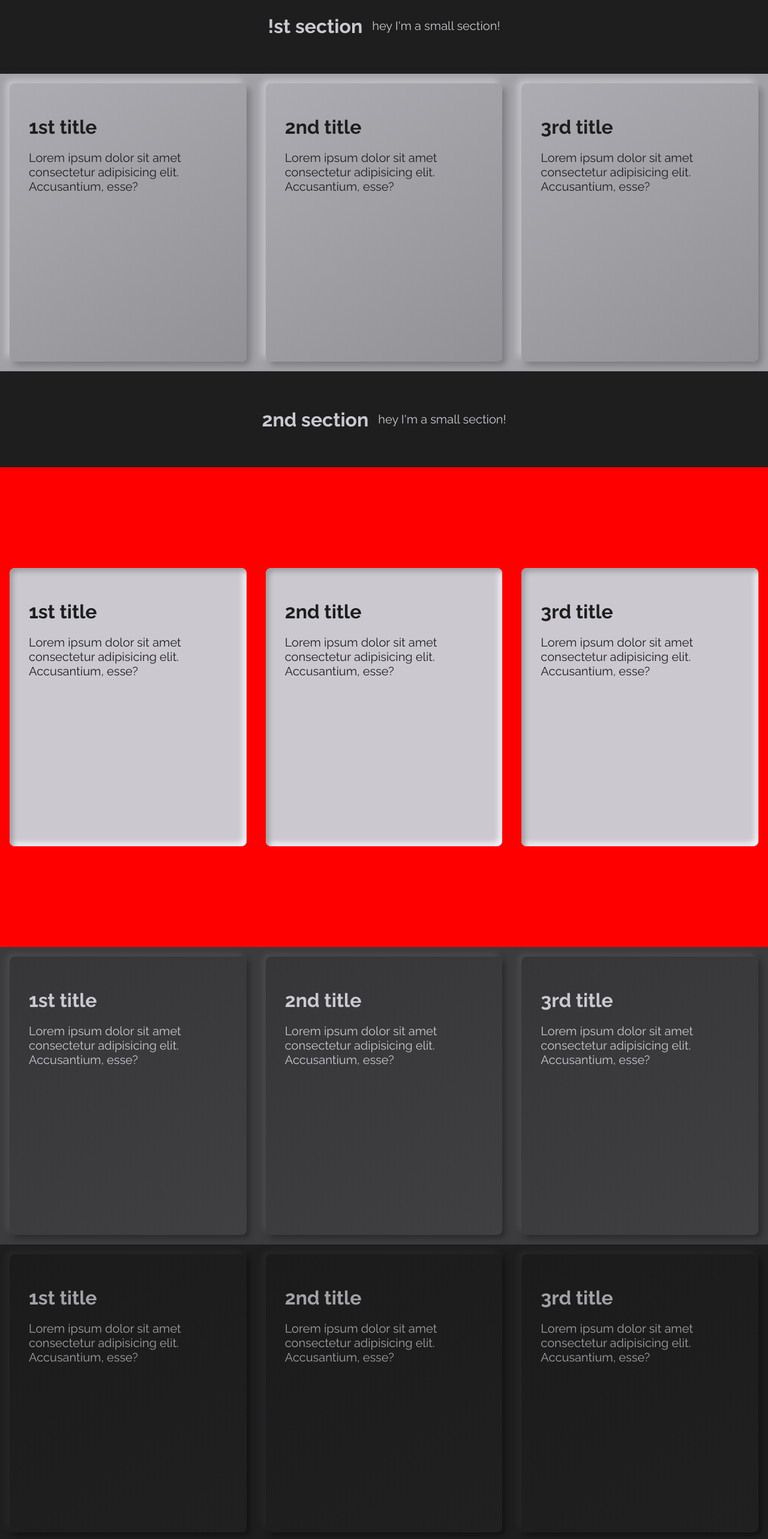
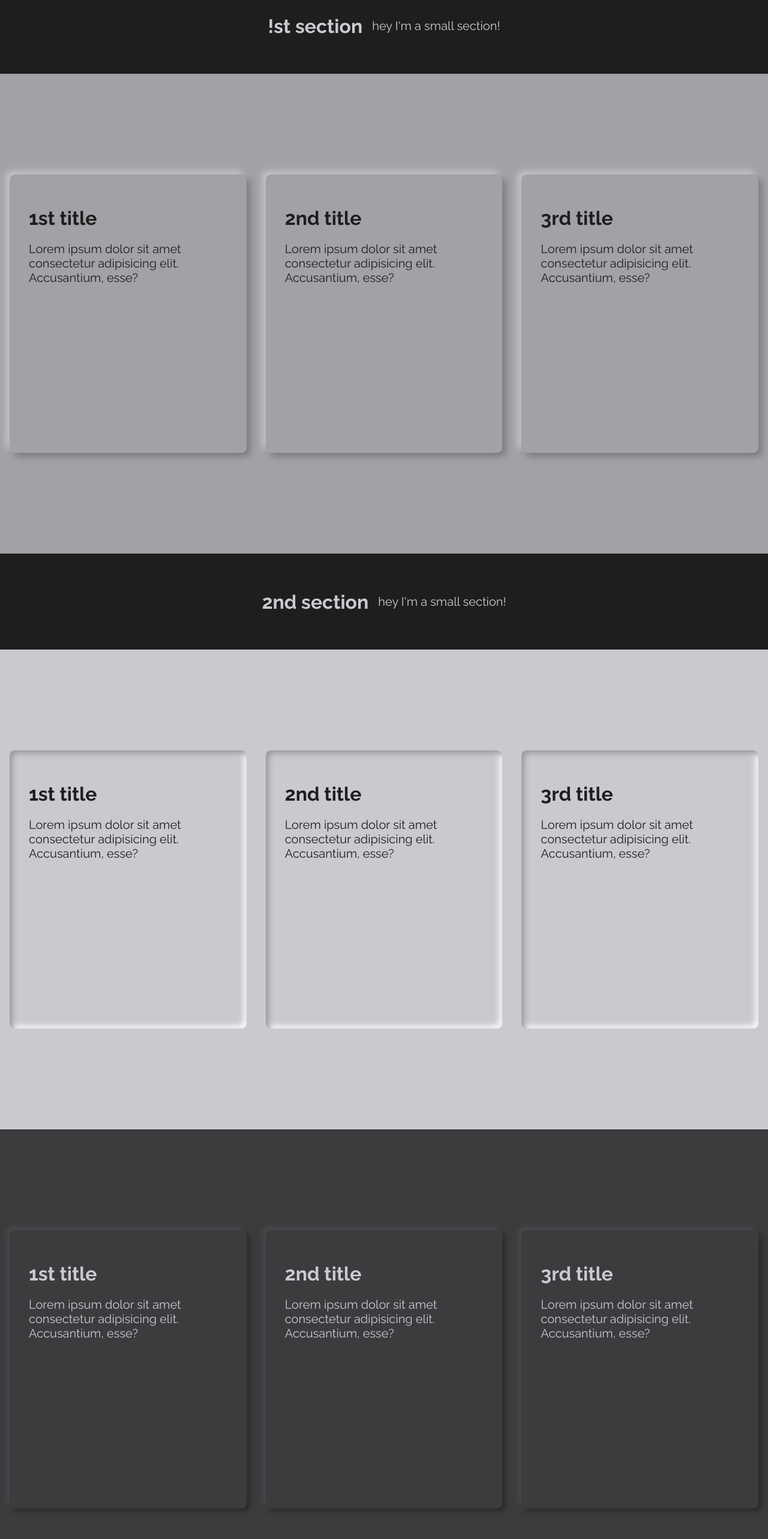
Before and after one commit to MaciejFigat/PTHome, a React (Create React App) app in the folder frontend/: page / in a window 1280 px wide. Shown: the part 200-2766 px from the top of the page at 60% size. Built offline with nearby package versions, Linux system fonts and the light colour scheme.

Commit message:
changed sectionCards extensively, remade it so there is only one CardContainer and Card component and it changes its particular variables according to props passed to the component - in this case it reads the variant, removed all uneccessary now code

```diff
--- a/frontend/src/components/SectionCards.tsx
+++ /dev/null
@@ -1,69 +0,0 @@
-import React from 'react'
-import {
-  CardContainer,
-  CardContainerDark,
-  CardContainerPrimary,
-  CardContainerSecondary,
-  Card,
-  CardDark,
-  CardPrimary,
-  CardSecondary,
-  CardTitle,
-  CardContent,
-} from '../styles/sectionCards'
-interface SectionCardsProps {
-  cardData: { id: Number; title: String; description: String }[]
-  variant?: 'dark' | 'light' | 'primary' | 'secondary'
-}
-
-const SectionCards: React.FC<SectionCardsProps> = ({ cardData, variant }) => {
-  return (
-    <>
-      {variant === 'dark' && (
-        <CardContainerDark>
-          {cardData &&
-            cardData.map((example) => (
-              <CardDark key={example.id}>
-                <CardTitle>{example.title}</CardTitle>
-                <CardContent>{example.description}</CardContent>
-              </CardDark>
-            ))}
-        </CardContainerDark>
-      )}
-      {variant === 'primary' && (
-        <CardContainerPrimary>
-          {cardData &&
-            cardData.map((example) => (
-              <CardPrimary key={example.id}>
-                <CardTitle>{example.title}</CardTitle>
-                <CardContent>{example.description}</CardContent>
-              </CardPrimary>
-            ))}
-        </CardContainerPrimary>
-      )}
-      {variant === 'secondary' && (
-        <CardContainerSecondary>
-          {cardData &&
-            cardData.map((example) => (
-              <CardSecondary key={example.id}>
-                <CardTitle>{example.title}</CardTitle>
-                <CardContent>{example.description}</CardContent>
-              </CardSecondary>
-            ))}
-        </CardContainerSecondary>
-      )}
-      {!variant && (
-        <CardContainer>
-          {cardData &&
-            cardData.map((example) => (
-              <Card key={example.id}>
-                <CardTitle>{example.title}</CardTitle>
-                <CardContent>{example.description}</CardContent>
-              </Card>
-            ))}
-        </CardContainer>
-      )}
-    </>
-  )
-}
-export default SectionCards
--- a/frontend/src/components/SectionCardsv2.tsx
+++ b/frontend/src/components/SectionCardsv2.tsx
@@ -1,7 +1,7 @@
 import React from 'react'
 import {
-  CardContainerSecondary,
-  CardSecondary,
+  CardContainer,
+  Card,
   CardTitle,
   CardContent,
 } from '../styles/sectionCards'
@@ -15,15 +15,15 @@ const SectionCardsv2: React.FC<SectionCardsPropsv2> = ({
   variant,
 }) => {
   return (
-    <CardContainerSecondary variant={variant}>
+    <CardContainer variant={variant}>
       {cardData &&
         cardData.map((example) => (
-          <CardSecondary key={example.id} variant={variant}>
+          <Card key={example.id} variant={variant}>
             <CardTitle>{example.title}</CardTitle>
             <CardContent>{example.description}</CardContent>
-          </CardSecondary>
+          </Card>
         ))}
-    </CardContainerSecondary>
+    </CardContainer>
   )
 }
 export default SectionCardsv2
--- a/frontend/src/screens/Blog.tsx
+++ b/frontend/src/screens/Blog.tsx
@@ -1,5 +1,5 @@
 import React from 'react'
-import SectionCards from '../components/SectionCards'
+import SectionCardsv2 from '../components/SectionCardsv2'
 import SmallSection from '../components/SmallSection'
 
 const cardDataOne = [
@@ -31,7 +31,7 @@ const Blog: React.FC<BlogProps> = () => {
         title='!st section'
         description="hey I'm a small section!"
       />
-      <SectionCards cardData={cardDataOne} />
+      <SectionCardsv2 cardData={cardDataOne} />
     </>
   )
 }
--- a/frontend/src/screens/Contact.tsx
+++ b/frontend/src/screens/Contact.tsx
@@ -1,5 +1,5 @@
 import React from 'react'
-import SectionCards from '../components/SectionCards'
+import SectionCardsv2 from '../components/SectionCardsv2'
 import SmallSection from '../components/SmallSection'
 
 const cardDataOne = [
@@ -26,7 +26,8 @@ const Contact: React.FC<ContactProps> = () => {
         title='Here you can contact me'
         description='I like emails'
       />
-      <SectionCards cardData={cardDataOne} variant='dark' />
+      <SectionCardsv2 cardData={cardDataOne} variant='dark' />
+      <SectionCardsv2 cardData={cardDataOne} variant='light' />
     </>
   )
 }
--- a/frontend/src/screens/Exercise.tsx
+++ b/frontend/src/screens/Exercise.tsx
@@ -1,5 +1,5 @@
 import React from 'react'
-import SectionCards from '../components/SectionCards'
+import SectionCardsv2 from '../components/SectionCardsv2'
 import SmallSection from '../components/SmallSection'
 
 const cardDataOne = [
@@ -32,7 +32,7 @@ const Exercise: React.FC<ExerciseProps> = () => {
         title='Here you can contact me'
         description='I like emails'
       />
-      <SectionCards cardData={cardDataOne} variant='primary' />
+      <SectionCardsv2 cardData={cardDataOne} variant='primary' />
     </>
   )
 }
--- a/frontend/src/screens/Home.tsx
+++ b/frontend/src/screens/Home.tsx
@@ -1,5 +1,5 @@
 import React from 'react'
-import SectionCards from '../components/SectionCards'
+import SectionCardsv2 from '../components/SectionCardsv2'
 import SmallSection from '../components/SmallSection'
 interface HomeProps {}
 
@@ -31,14 +31,14 @@ const Home: React.FC<HomeProps> = () => {
         title='!st section'
         description="hey I'm a small section!"
       />
-      <SectionCards cardData={cardDataOne} />
+      <SectionCardsv2 cardData={cardDataOne} variant='light' />
       <SmallSection
         title='2nd section'
         description="hey I'm a small section!"
       />
-      <SectionCards cardData={cardDataOne} variant='secondary' />
-      <SectionCards cardData={cardDataOne} variant='primary' />
-      <SectionCards cardData={cardDataOne} variant='dark' />
+      <SectionCardsv2 cardData={cardDataOne} variant='secondary' />
+      <SectionCardsv2 cardData={cardDataOne} variant='primary' />
+      <SectionCardsv2 cardData={cardDataOne} variant='dark' />
     </>
   )
 }
--- a/frontend/src/styles/sectionCards.js
+++ b/frontend/src/styles/sectionCards.js
@@ -1,183 +1,107 @@
 import styled from 'styled-components'
-/* Light Card styling */
+
+/*variables for styling */
+/* for color #3C3B3D */
+const primaryStyle = {
+  background: `linear-gradient(145deg, #363537, #403f41);`,
+  boxShadow: `5px 5px 10px #2b2a2b, -5px -5px 10px #4d4c4f;`,
+  boxShadowHover: `10px 10px 20px #2b2a2b, -10px -10px 20px #4d4c4f;`,
+  color: `var(--background5-main);`,
+  containerBackground: `var(--background2-main);`,
+}
+
+/* for color #CBC9CF */
+const secondaryStyle = {
+  background: `var(--background5-main);`,
+  boxShadow: `inset 5px 5px 10px #9a999d, inset -5px -5px 10px #fcf9ff;`,
+  boxShadowHover: `inset 16px 16px 32px #9e9da1, inset -16px -16px 32px #f8f5fd;`,
+  color: `var(--background1-main);`,
+  containerBackground: `var(--background5-main);`,
+}
+/* for color #A2A1A6 */
+const lightStyle = {
+  background: `linear-gradient(145deg, #adacb2, #929195);`,
+  boxShadow: `6px 6px 12px #7b7a7e, -6px -6px 12px #c9c8ce;`,
+  boxShadowHover: `15px 15px 30px #7b7a7e, -15px -15px 30px #c9c8ce;`,
+  color: `var(--background1-main);`,
+  containerBackground: `var(--background4-main);`,
+}
+/* for color #1E1E1F */
+const darkStyle = {
+  background: `linear-gradient(145deg, #1b1b1c, #202021);`,
+  boxShadow: `5px 5px 10px #131313, -5px -5px 10px #29292b;`,
+  boxShadowHover: `10px 10px 20px #131313, -10px -10px 20px #29292b;`,
+  color: `var(--background4-main);`,
+  containerBackground: `var(--background1-main);`,
+}
+
+const handleCardContainerColor = (props) => {
+  switch (props.variant) {
+    case 'primary':
+      return {
+        containerBackground: `background-color: ${primaryStyle.containerBackground}`,
+        boxShadow: `box-shadow: ${primaryStyle.boxShadow}`,
+        boxShadowHover: `box-shadow: ${primaryStyle.boxShadowHover}`,
+        color: `color: ${primaryStyle.color}`,
+        cardBackground: `background-color: ${primaryStyle.background}`,
+      }
+    case 'secondary':
+      return {
+        containerBackground: `background-color: ${secondaryStyle.containerBackground}`,
+        boxShadow: `box-shadow: ${secondaryStyle.boxShadow}`,
+        boxShadowHover: `box-shadow: ${secondaryStyle.boxShadowHover}`,
+        color: `color: ${secondaryStyle.color}`,
+        cardBackground: `background-color: ${secondaryStyle.background}`,
+      }
+    case 'dark':
+      return {
+        containerBackground: `background-color: ${darkStyle.containerBackground}`,
+        boxShadow: `box-shadow: ${darkStyle.boxShadow}`,
+        boxShadowHover: `box-shadow: ${darkStyle.boxShadowHover}`,
+        color: `color: ${darkStyle.color}`,
+        cardBackground: `background-color: ${darkStyle.background}`,
+      }
+    case 'light':
+      return {
+        containerBackground: `background-color: ${lightStyle.containerBackground}`,
+        boxShadow: `box-shadow: ${lightStyle.boxShadow}`,
+        boxShadowHover: `box-shadow: ${lightStyle.boxShadowHover}`,
+        color: `color: ${lightStyle.color}`,
+        cardBackground: `background-color: ${lightStyle.background}`,
+      }
+    default:
+      return {
+        containerBackground: `red;`,
+        boxShadow: `green;`,
+        boxShadowHover: `limegreen;`,
+        color: `brown;`,
+        cardBackground: `grey;`,
+      }
+  }
+}
+
+/* Secondary Card styling */
 export const CardContainer = styled.div`
-  height: fit-content;
-  place-items: center;
-  display: grid;
-  grid-template-columns: repeat(auto-fit, minmax(350px, 1fr));
-  justify-content: center;
-`
-// light card
-export const Card = styled.div`
-  height: 400px;
-  padding: 2rem;
-  margin: 1rem;
-  border-radius: 0.55rem;
-  transition: 0.3s;
-  /* for color #A2A1A6 */
-  background: linear-gradient(145deg, #adacb2, #929195);
-  box-shadow: 6px 6px 12px #7b7a7e, -6px -6px 12px #c9c8ce;
-  color: var(--background1-main);
-  &:hover {
-    box-shadow: 15px 15px 30px #7b7a7e, -15px -15px 30px #c9c8ce;
-    transition: 0.3s;
-  }
-  @media (max-width: 880px) {
-    max-width: 84vw;
-    padding: 0.75rem;
-    margin: 0.5rem;
-    &:hover {
-      box-shadow: 6px 6px 12px #7b7a7e, -6px -6px 12px #c9c8ce;
-    }
-  }
-`
-/* Dark Card styling */
-export const CardContainerDark = styled.div`
+  min-height: 100vh;
   height: fit-content;
   display: grid;
   grid-template-columns: repeat(auto-fit, minmax(350px, 1fr));
-  background-color: var(--background1-main);
+  place-items: center;
   justify-content: center;
-  @media (max-width: 880px) {
-    display: grid;
-    grid-template-columns: none;
-  }
+  ${(props) => handleCardContainerColor(props).containerBackground}
 `
-export const CardDark = styled.div`
-  /* for color #1E1E1F */
-  background: linear-gradient(145deg, #1b1b1c, #202021);
-  box-shadow: 5px 5px 10px #131313, -5px -5px 10px #29292b;
-  color: var(--background4-main);
+
+export const Card = styled.div`
+  ${(props) => handleCardContainerColor(props).color}
+  ${(props) => handleCardContainerColor(props).background}
+  ${(props) => handleCardContainerColor(props).boxShadow}
   height: 400px;
   padding: 2rem;
   margin: 1rem;
   border-radius: 0.55rem;
   transition: 0.3s;
   &:hover {
-    box-shadow: 10px 10px 20px #131313, -10px -10px 20px #29292b;
-    transition: 0.3s;
-  }
-  @media (max-width: 880px) {
-    max-width: 84vw;
-    padding: 0.75rem;
-    margin: 0.5rem;
-    &:hover {
-      box-shadow: 5px 5px 10px #131313, -5px -5px 10px #29292b;
-    }
-  }
-`
-/* Primary Card styling */
-export const CardContainerPrimary = styled.div`
-  height: fit-content;
-  display: grid;
-  grid-template-columns: repeat(auto-fit, minmax(350px, 1fr));
-  background-color: var(--background2-main);
-  justify-content: center;
-`
-
-export const CardPrimary = styled.div`
-  /* for color #3C3B3D */
-  background: linear-gradient(145deg, #363537, #403f41);
-  box-shadow: 5px 5px 10px #2b2a2b, -5px -5px 10px #4d4c4f;
-  color: var(--background5-main);
-  height: 400px;
-  padding: 2rem;
-  margin: 1rem;
-  border-radius: 0.55rem;
-  transition: 0.3s;
-  &:hover {
-    box-shadow: 10px 10px 20px #2b2a2b, -10px -10px 20px #4d4c4f;
-    transition: 0.3s;
-  }
-  @media (max-width: 880px) {
-    max-width: 84vw;
-    padding: 0.75rem;
-    margin: 0.5rem;
-    &:hover {
-      box-shadow: 5px 5px 10px #2b2a2b, -5px -5px 10px #4d4c4f;
-    }
-  }
-`
-/*variables for styling */
-const primaryStyle = {
-  background: `linear-gradient(145deg, #363537, #403f41);`,
-  boxShadow: `5px 5px 10px #2b2a2b, -5px -5px 10px #4d4c4f;`,
-  boxShadowHover: `5px 5px 10px #2b2a2b, -5px -5px 10px #4d4c4f;`,
-  color: `var(--background5-main);`,
-  cardBackground: `var(--background2-main);`,
-}
-const secondaryStyle = {
-  background: `var(--background5-main);`,
-  boxShadow: `inset 5px 5px 10px #9a999d, inset -5px -5px 10px #fcf9ff;`,
-  boxShadowHover: `inset 16px 16px 32px #9e9da1, inset -16px -16px 32px #f8f5fd;`,
-  color: `var(--background1-main);`,
-  cardBackground: `var(--background5-main);`,
-}
-const lightStyle = {
-  background: `linear-gradient(145deg, #adacb2, #929195);`,
-  boxShadow: `6px 6px 12px #7b7a7e, -6px -6px 12px #c9c8ce;`,
-  boxShadowHover: `15px 15px 30px #7b7a7e, -15px -15px 30px #c9c8ce;`,
-  color: `var(--background1-main);`,
-  cardBackground: `var(--background4-main);`,
-}
-const darkStyle = {
-  background: `linear-gradient(145deg, #1b1b1c, #202021);`,
-  boxShadow: `5px 5px 10px #131313, -5px -5px 10px #29292b;`,
-  boxShadowHover: `5px 5px 10px #131313, -5px -5px 10px #29292b;`,
-  color: `var(--background1-main);`,
-  cardBackground: `var(--background4-main);`,
-}
-
-const handleCardContainerColor = (props) => {
-  switch (props.variant) {
-    case 'primary':
-      return `background-color: ${primaryStyle.cardBackground}`
-    case 'secondary':
-      return `background-color: ${secondaryStyle.cardBackground}`
-    case 'dark':
-      return `background-color: ${darkStyle.cardBackground}`
-    case 'light':
-      return `background-color: ${lightStyle.cardBackground}`
-    default:
-      return 'background-color: red'
-  }
-}
-
-/* Secondary Card styling */
-export const CardContainerSecondary = styled.div`
-  min-height: 100vh;
-  height: fit-content;
-  display: grid;
-  grid-template-columns: repeat(auto-fit, minmax(350px, 1fr));
-  place-items: center;
-  justify-content: center;
-  /*checking if switch will work  */
-  ${(props) => handleCardContainerColor(props)}
-`
-
-export const CardSecondary = styled.div`
-  /* for color #CBC9CF */
-  /* background: var(--background5-main);
-  box-shadow: inset 5px 5px 10px #9a999d, inset -5px -5px 10px #fcf9ff;
-  color: var(--background1-main); */
-
-  background: ${(props) =>
-    props.variant === 'primary'
-      ? primaryStyle.background
-      : secondaryStyle.background};
-  box-shadow: ${(props) =>
-    props.variant === 'primary'
-      ? primaryStyle.boxShadow
-      : secondaryStyle.boxShadow};
-  color: ${(props) =>
-    props.variant === 'primary' ? primaryStyle.color : secondaryStyle.color};
-  height: 400px;
-  padding: 2rem;
-  margin: 1rem;
-  border-radius: 0.55rem;
-  transition: 0.3s;
-  &:hover {
-    box-shadow: inset 16px 16px 32px #9e9da1, inset -16px -16px 32px #f8f5fd;
+    ${(props) => handleCardContainerColor(props).boxShadowHover}
     transition: 0.3s;
   }
 
@@ -186,7 +110,10 @@ export const CardSecondary = styled.div`
     padding: 0.75rem;
     margin: 0.5rem;
     &:hover {
-      box-shadow: inset 5px 5px 10px #9a999d, inset -5px -5px 10px #fcf9ff;
+      ${(props) =>
+        props.variant === 'primary'
+          ? primaryStyle.boxShadow
+          : secondaryStyle.boxShadow};
     }
   }
 `
```
